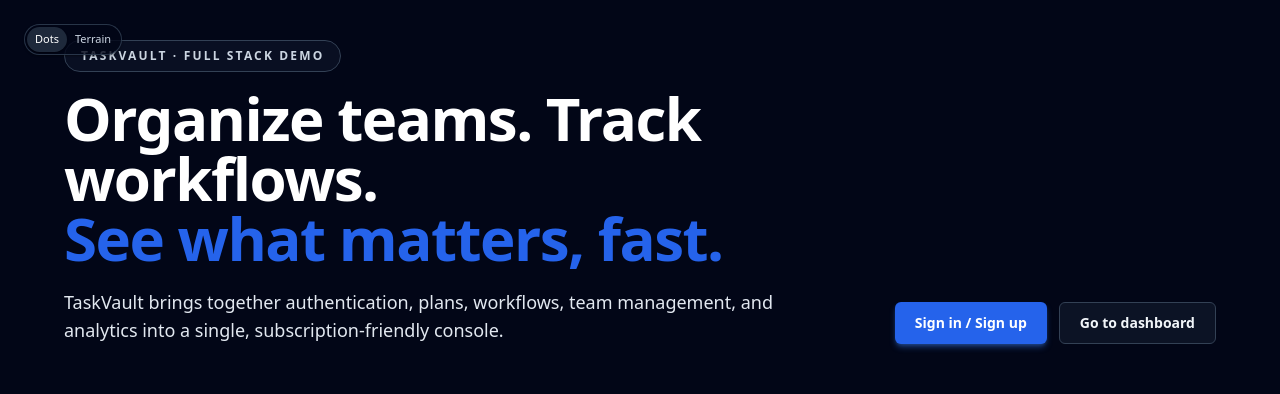
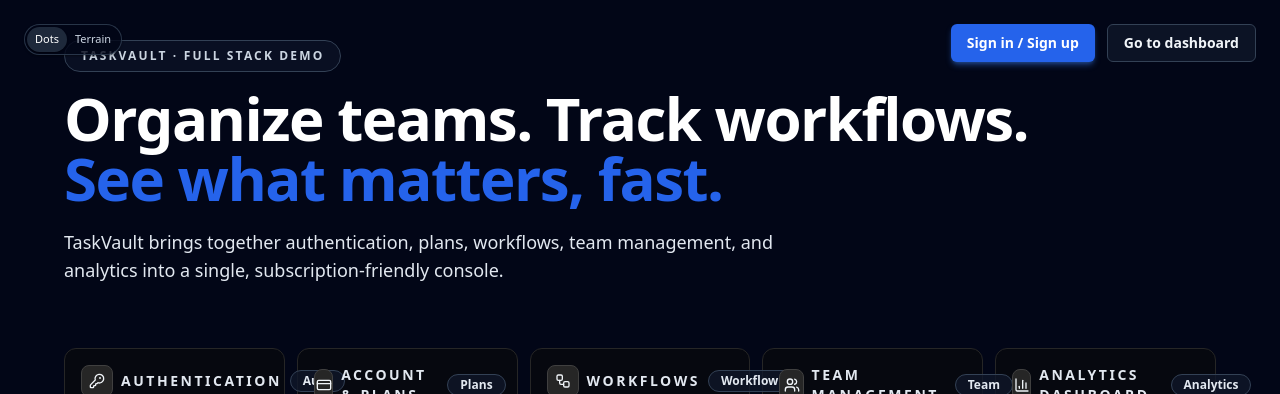
Before and after one commit to yskhub/TaskVault, a Next.js app in the folder taskvault-frontend/: page / in a window 1280 px wide. Shown: the top 394 px of the page. Built offline with nearby package versions, Linux system fonts and the light colour scheme.

Commit message:
Move auth CTAs to top-right header and tighten hero heading

```diff
--- a/taskvault-frontend/app/page.tsx
+++ b/taskvault-frontend/app/page.tsx
@@ -66,7 +66,7 @@
           </span>
           <div className="flex flex-col gap-4 sm:flex-row sm:items-end sm:justify-between">
             <div>
-              <h1 className="text-5xl sm:text-6xl font-extrabold tracking-tight max-w-4xl">
+              <h1 className="text-4xl sm:text-5xl lg:text-6xl font-extrabold tracking-tight lg:max-w-none">
                 Organize teams. Track workflows.
                 <span className="block text-accent">See what matters, fast.</span>
               </h1>
@@ -74,20 +74,6 @@
                 TaskVault brings together authentication, plans, workflows, team management,
                 and analytics into a single, subscription-friendly console.
               </p>
-            </div>
-            <div className="flex gap-2 sm:gap-3 mt-3 sm:mt-0">
-              <Link
-                href="/auth"
-                className="inline-flex items-center justify-center rounded-md bg-accent px-5 py-2.5 text-sm font-semibold text-white shadow-md shadow-blue-500/40 hover:bg-blue-500 hover:-translate-y-0.5 hover:shadow-lg hover:shadow-blue-500/50 whitespace-nowrap transition-transform duration-150"
-              >
-                Sign in / Sign up
-              </Link>
-              <Link
-                href="/dashboard"
-                className="inline-flex items-center justify-center rounded-md border border-slate-700 bg-slate-900/80 px-5 py-2.5 text-sm font-semibold text-slate-100 hover:bg-slate-800 hover:-translate-y-0.5 whitespace-nowrap transition-transform duration-150"
-              >
-                Go to dashboard
-              </Link>
             </div>
           </div>
         </motion.header>
--- a/taskvault-frontend/components/AppShell.tsx
+++ b/taskvault-frontend/components/AppShell.tsx
@@ -83,6 +83,22 @@
             </button>
           </div>
         </div>
+        <div className="pointer-events-none fixed right-4 top-4 z-20 flex flex-col items-end gap-2 sm:right-6 sm:top-6">
+          <div className="pointer-events-auto flex gap-2 sm:gap-3">
+            <Link
+              href="/auth"
+              className="inline-flex items-center justify-center rounded-md bg-accent px-4 py-2 text-xs sm:text-sm font-semibold text-white shadow-md shadow-blue-500/40 hover:bg-blue-500 hover:-translate-y-0.5 hover:shadow-lg hover:shadow-blue-500/50 whitespace-nowrap transition-transform duration-150"
+            >
+              Sign in / Sign up
+            </Link>
+            <Link
+              href="/dashboard"
+              className="inline-flex items-center justify-center rounded-md border border-slate-700 bg-slate-900/80 px-4 py-2 text-xs sm:text-sm font-semibold text-slate-100 hover:bg-slate-800 hover:-translate-y-0.5 whitespace-nowrap transition-transform duration-150"
+            >
+              Go to dashboard
+            </Link>
+          </div>
+        </div>
         <CommandPalette
           actions={actions}
           open={paletteOpen}
```
